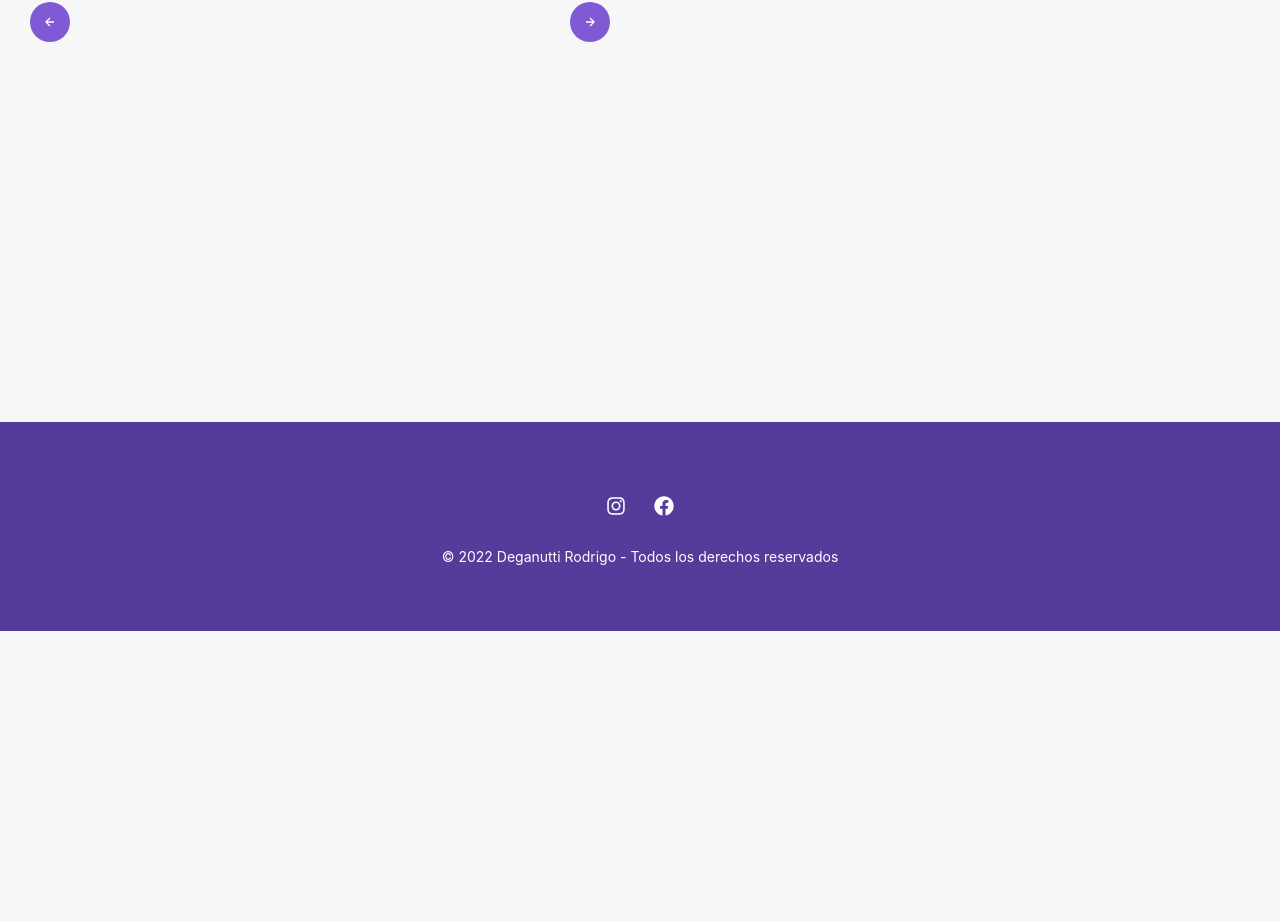
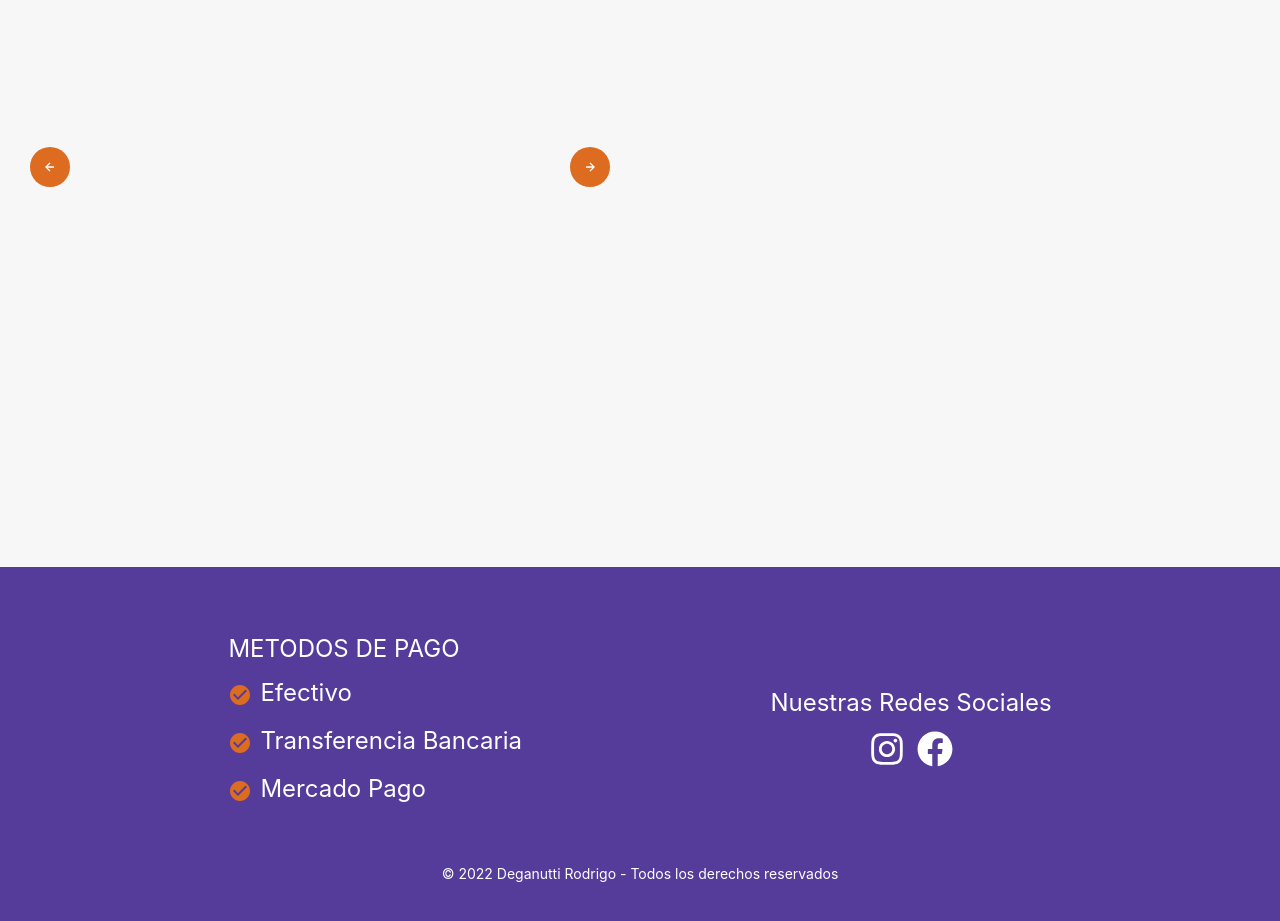
Before and after one commit to rodridega/L-L, a React (Create React App) app: page / in a window 1280 px wide. Shown: the part 1131-2052 px from the top of the page. Before the commit the page ends 1762 px from the top, so only its background shows below. Built offline with nearby package versions, Linux system fonts and the light colour scheme; no server answers.

Commit message:
fix responsive on Cart, add some texts

```diff
--- a/src/components/Cart/Cart.js
+++ b/src/components/Cart/Cart.js
@@ -84,24 +84,26 @@ export const Cart = () => {
         onClose={onClose}
         finalFocusRef={btnRef}
         size={"lg"}
+
       >
         <DrawerOverlay />
-        <DrawerContent>
+        <DrawerContent >
           <DrawerCloseButton />
-          <DrawerHeader textAlign={"center"}>Tu Canasto</DrawerHeader>
+          <DrawerHeader textAlign={"center"} fontSize={{ base: "12", md: "md" }}>Tu Canasto</DrawerHeader>
 
-          <DrawerBody>
-            <Table variant="simple">
-              <Thead>
-                <Tr>
-                  <Th fontSize={{ base: "xs", md: "md" }}>Imagen</Th>
-                  <Th fontSize={{ base: "xs", md: "md" }}>Nombre</Th>
-                  <Th isNumeric fontSize={{ base: "xs", md: "md" }}>
+          <DrawerBody padding={0}>
+            <Table variant="simple" >
+              <Thead >
+                <Tr >
+                  <Th fontSize={{ base: "8", md: "md" }}>Imagen</Th>
+                  <Th padding={2} fontSize={{ base: "8", md: "md" }}>Nombre</Th>
+                  <Th padding={2} fontSize={{ base: "8", md: "md" }}>
                     Precio
                   </Th>
-                  <Th isNumeric fontSize={{ base: "xs", md: "md" }}>
+                  <Th padding={2} fontSize={{ base: "8", md: "md" }}>
                     Cantidad
                   </Th>
+                  <Th padding={2} fontSize={{ base: "8", md: "md" }}>X</Th>
                 </Tr>
               </Thead>
               {prodCarrito.map(({ image, price, title, id, cantidad }) => {
@@ -121,8 +123,8 @@ export const Cart = () => {
               {total !== 0 && (
                 <Tfoot>
                   <Tr>
-                    <Th colSpan={2} fontSize={'2xl'}>TOTAL</Th>
-                    <Th isNumeric fontSize={'xl'}>${total.toFixed(2)} </Th>
+                    <Th colSpan={2} fontSize={{base: 'xs', md:'2xl'}}>TOTAL</Th>
+                    <Th fontSize={{base: 'xs', md:'2xl'}}>${total.toFixed(2)} </Th>
                   </Tr>
                 </Tfoot>
               )}
--- a/src/components/Cart/ProductoCarrito.js
+++ b/src/components/Cart/ProductoCarrito.js
@@ -19,21 +19,23 @@ export const ProductoCarrito = ({
 
   return (
     <>
-      <Tbody key={id} fontSize={'xl'}>
-        <Tr>
-          <Td>
+      <Tbody key={id} fontSize={{base: '10' , md: 'xl'}}>
+        <Tr >
+          <Td >
             <Image src={image} />
           </Td>
           <Td>{title}</Td>
-          <Td isNumeric>${price}</Td>
-          <Td isNumeric>x{cantidad}</Td>
-          <Td>
+          <Td >${price}</Td>
+          <Td >x{cantidad}</Td>
+          <Td padding={0} paddingRight={2}>
             <Button
               bgColor={"purple.300"}
               _hover={{
                 bgColor: "purple.400",
               }}
               onClick={quitarProducto}
+              size={"xs"}
+
             >
               X
             </Button>
--- a/src/components/Layout/Footer.js
+++ b/src/components/Layout/Footer.js
@@ -1,6 +1,16 @@
-import { ButtonGroup, Box, IconButton, Stack, Text } from "@chakra-ui/react";
+import {
+  ButtonGroup,
+  Box,
+  IconButton,
+  Stack,
+  Text,
+  ListItem,
+  List,
+  ListIcon,
+} from "@chakra-ui/react";
 import * as React from "react";
 import { FaFacebook, FaInstagram } from "react-icons/fa";
+import { MdCheckCircle } from "react-icons/md";
 
 export const Footer = () => {
   return (
@@ -12,20 +22,44 @@ export const Footer = () => {
         md: "16",
       }}
       bgColor={"purple.700"}
+
     >
       <Stack
         spacing={{
           base: "4",
           md: "5",
         }}
+        direction={{base:"column" , md: "row"}}
+        justify={"space-evenly"}
+        align={"center"}
       >
-        <Stack justify="center" direction="row" align="center">
+        <Stack color={'white'} fontSize={{base: 'md' ,md:'2xl'}}>
+          <Text >
+            METODOS DE PAGO <br />
+          </Text>
+          <List spacing={3}>
+            <ListItem>
+              <ListIcon as={MdCheckCircle} color="orange.500" />
+              Efectivo
+            </ListItem>
+            <ListItem>
+              <ListIcon as={MdCheckCircle} color="orange.500" />
+              Transferencia Bancaria{" "}
+            </ListItem>
+            <ListItem>
+              <ListIcon as={MdCheckCircle} color="orange.500" />
+              Mercado Pago
+            </ListItem>
+          </List>
+        </Stack>
+        <Stack justify="center" direction="column" align="center">
+          <Text color={'white'} fontSize={{base: 'sm', md:'2xl'}} mt={4}>Nuestras Redes Sociales</Text>
           <ButtonGroup variant="ghost">
             <IconButton
               as="a"
               href="https://www.instagram.com/ll.prodlimpieza/"
               aria-label="Instagram"
-              icon={<FaInstagram fontSize="1.25rem" />}
+              icon={<FaInstagram fontSize="2.25rem" />}
               target={"_blank"}
               color="white"
             />
@@ -33,18 +67,17 @@ export const Footer = () => {
               as="a"
               href="https://www.facebook.com/profile.php?id=100076926638680"
               aria-label="Facebook"
-              icon={<FaFacebook fontSize="1.25rem" />}
+              icon={<FaFacebook fontSize="2.25rem" />}
               target={"_blank"}
               color="white"
             />
-
           </ButtonGroup>
         </Stack>
-        <Text fontSize="sm" color="white" textAlign={"center"}>
-          &copy; {new Date().getFullYear()} Deganutti Rodrigo - Todos los
-          derechos reservados
-        </Text>
       </Stack>
+      <Text fontSize="sm" color="white" textAlign={"center"} mt={"14"}>
+        &copy; {new Date().getFullYear()} Deganutti Rodrigo - Todos los derechos
+        reservados
+      </Text>
     </Box>
   );
 };
--- a/src/components/Layout/Titulo.js
+++ b/src/components/Layout/Titulo.js
@@ -32,11 +32,18 @@ export const Titulo = () => {
           <br /> <Text as={"span"}>Productos de Limpieza</Text>{" "}
         </Heading>
         <Text fontSize={{ base: "md", lg: "2xl" }} color={"gray.500"}>
-          Envios a domicilio
+          Envios a domicilio sin cargo, pidiendo con 24 hs de anticipación
         </Text>
         <Divider />
         <Text fontSize={{ base: "md", lg: "xl" }} color={"gray.500"}>
           Paraná, Oro Verde, San Benito y Colonia Avellaneda
+
+        </Text>
+        <Divider />
+        <Text fontSize={{ base: "md", lg: "xl" }} color={"gray.500"}>
+          Hace tu compra por la App!
+          O contactanos al 3434466701
+
         </Text>
       </Stack>
     </Flex>
--- a/src/components/products/Carousel.js
+++ b/src/components/products/Carousel.js
@@ -35,7 +35,7 @@ export const Carousel = () => {
     <Box
       position={"relative"}
       height={{ base: "600px", md: "700px", lg: "800px" }}
-      width={{ base: "400px", md: "600px", lg: "450px", xl: "600px" }}
+      width={{ base: "300px", md: "600px", lg: "450px", xl: "600px" }}
       margin={"0 auto"}
       overflow={"hidden"}
     >
@@ -63,7 +63,7 @@ export const Carousel = () => {
       {/* Left Icon */}
       <IconButton
         aria-label="left-arrow"
-        colorScheme="purple"
+        colorScheme="orange"
         borderRadius="full"
         position="absolute"
         left={side}
@@ -77,7 +77,7 @@ export const Carousel = () => {
       {/* Right Icon */}
       <IconButton
         aria-label="right-arrow"
-        colorScheme="purple"
+        colorScheme="orange"
         borderRadius="full"
         position="absolute"
         right={side}
```
